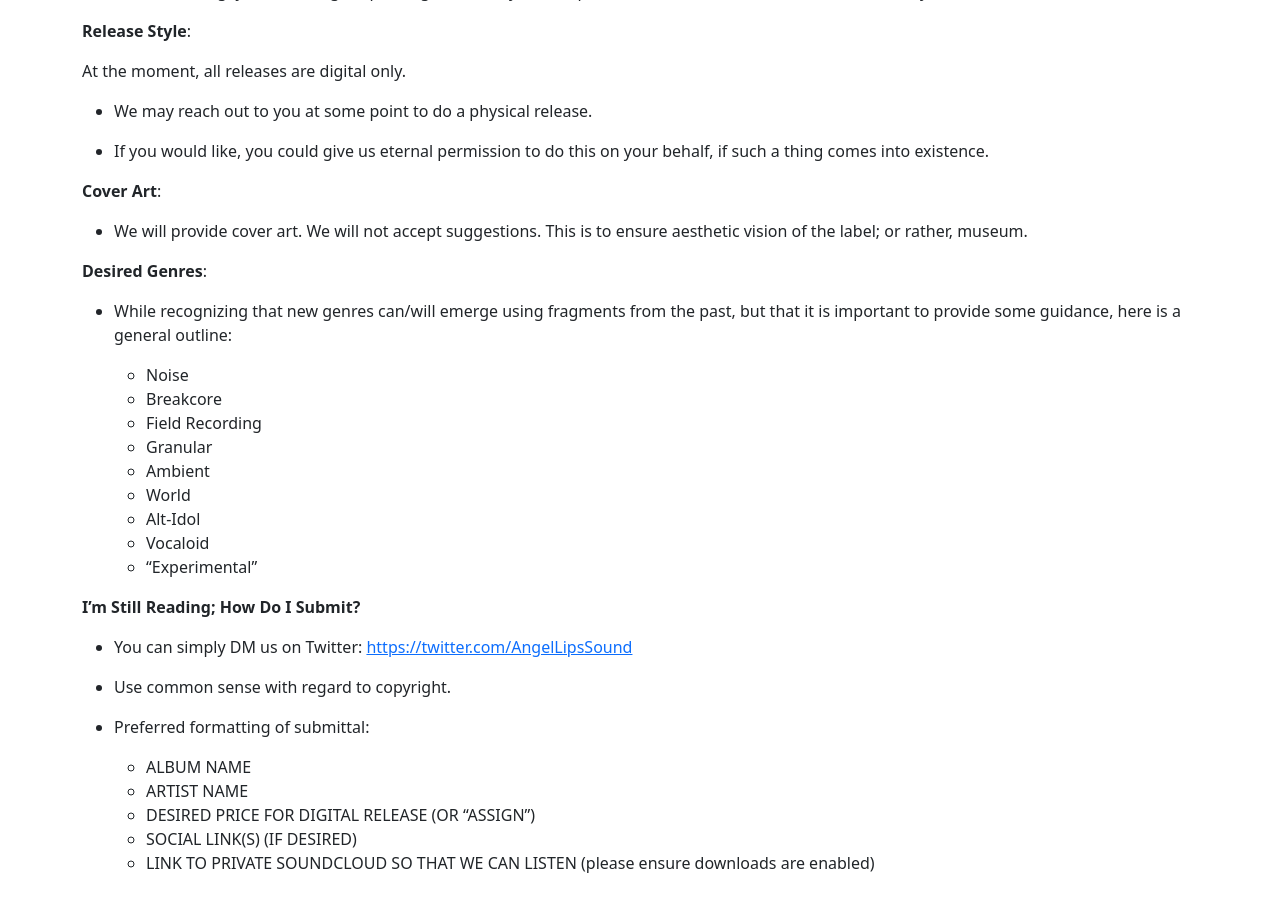
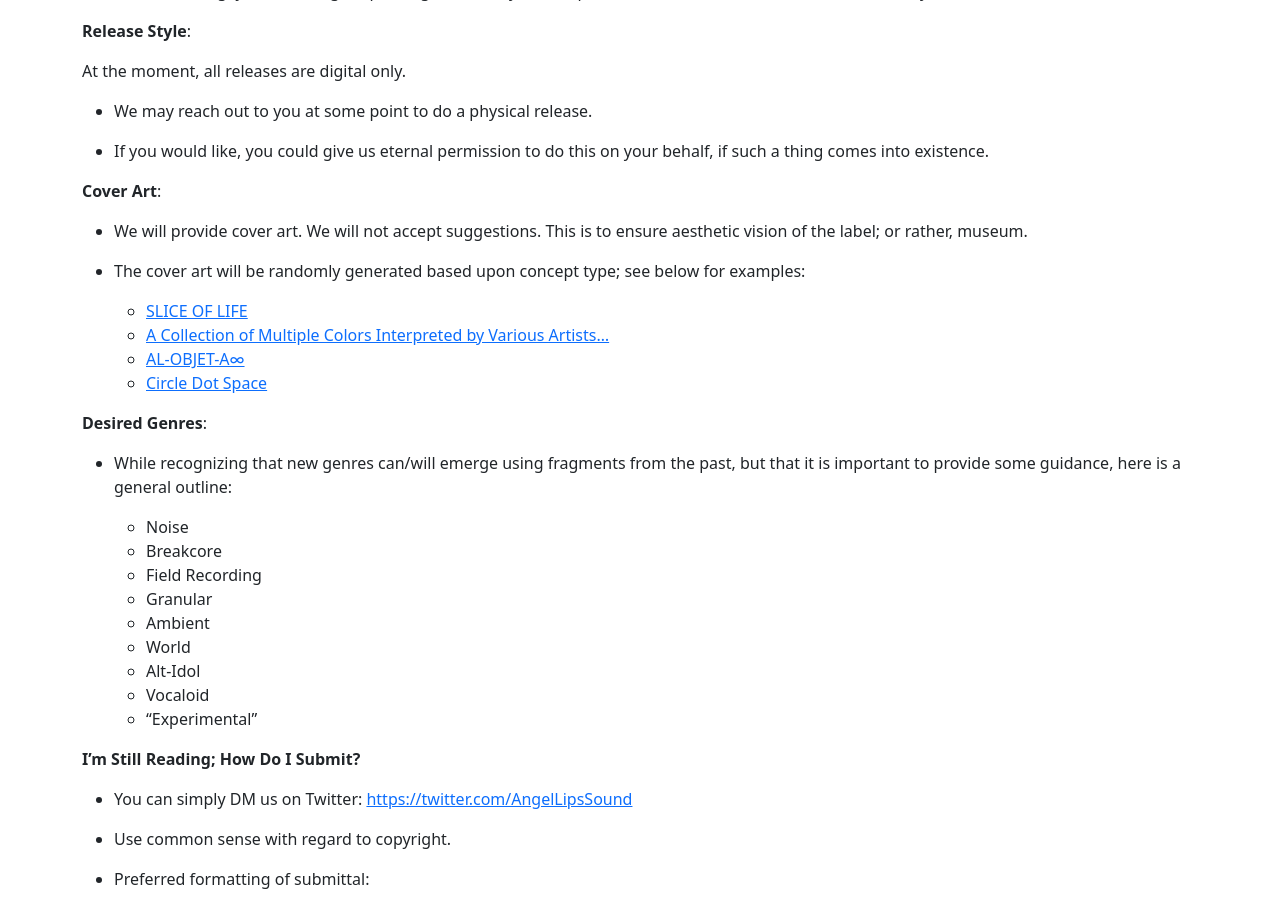
Before and after one commit to angellips/angellips.github.io, a Jekyll site: the page built from submissions.md, in a window 1280 px wide and 900 px high, scrolled down 367 px. Built offline with Jekyll 4.4.1, drawn with Linux system fonts in a browser that asks for light colours.

Commit message:
Update submissions.md

```diff
--- a/submissions.md
+++ b/submissions.md
@@ -25,6 +25,13 @@ At the moment, all releases are digital only.
 **Cover Art**:
 
 * We will provide cover art. We will not accept suggestions. This is to ensure aesthetic vision of the label; or rather, museum.
+
+* The cover art will be randomly generated based upon concept type; see below for examples:
+
+  * [SLICE OF LIFE](https://raw.githubusercontent.com/angellips/angelhair/main/Code/SliceOfLife_Covers/3.09995936E8.jpg)
+  * [A Collection of Multiple Colors Interpreted by Various Artists...](https://raw.githubusercontent.com/angellips/angelhair/main/Code/VariousColors_Covers/4.78788544E8.jpg)
+  * [AL-OBJET-A∞](https://raw.githubusercontent.com/angellips/angelhair/main/Code/ObjetA_Covers/2.5992394E7.jpg)
+  * [Circle Dot Space](https://raw.githubusercontent.com/angellips/angelhair/main/Code/CircleDotSpace_Covers/2.1102964E7.jpg)
 
 **Desired Genres**:
 
```
